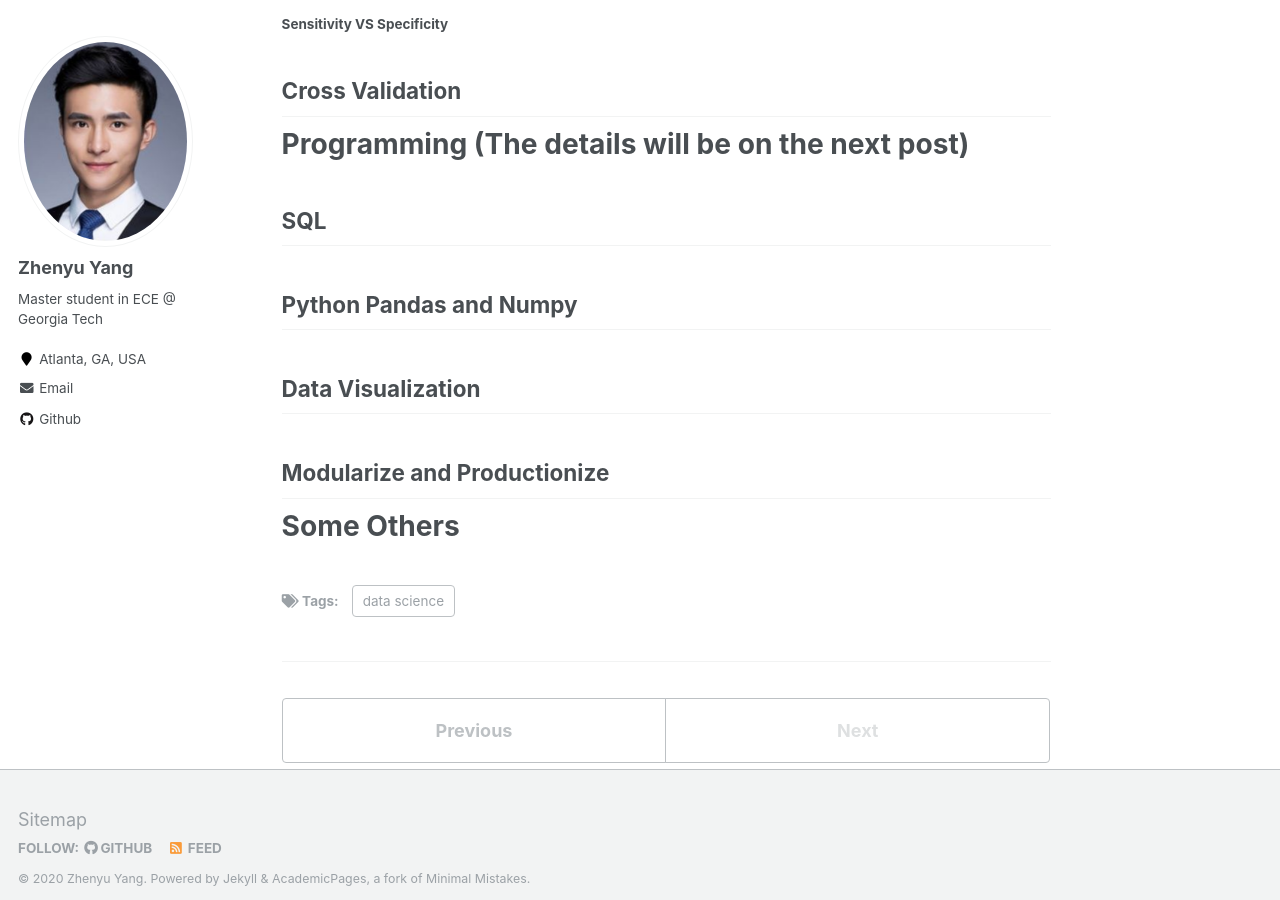
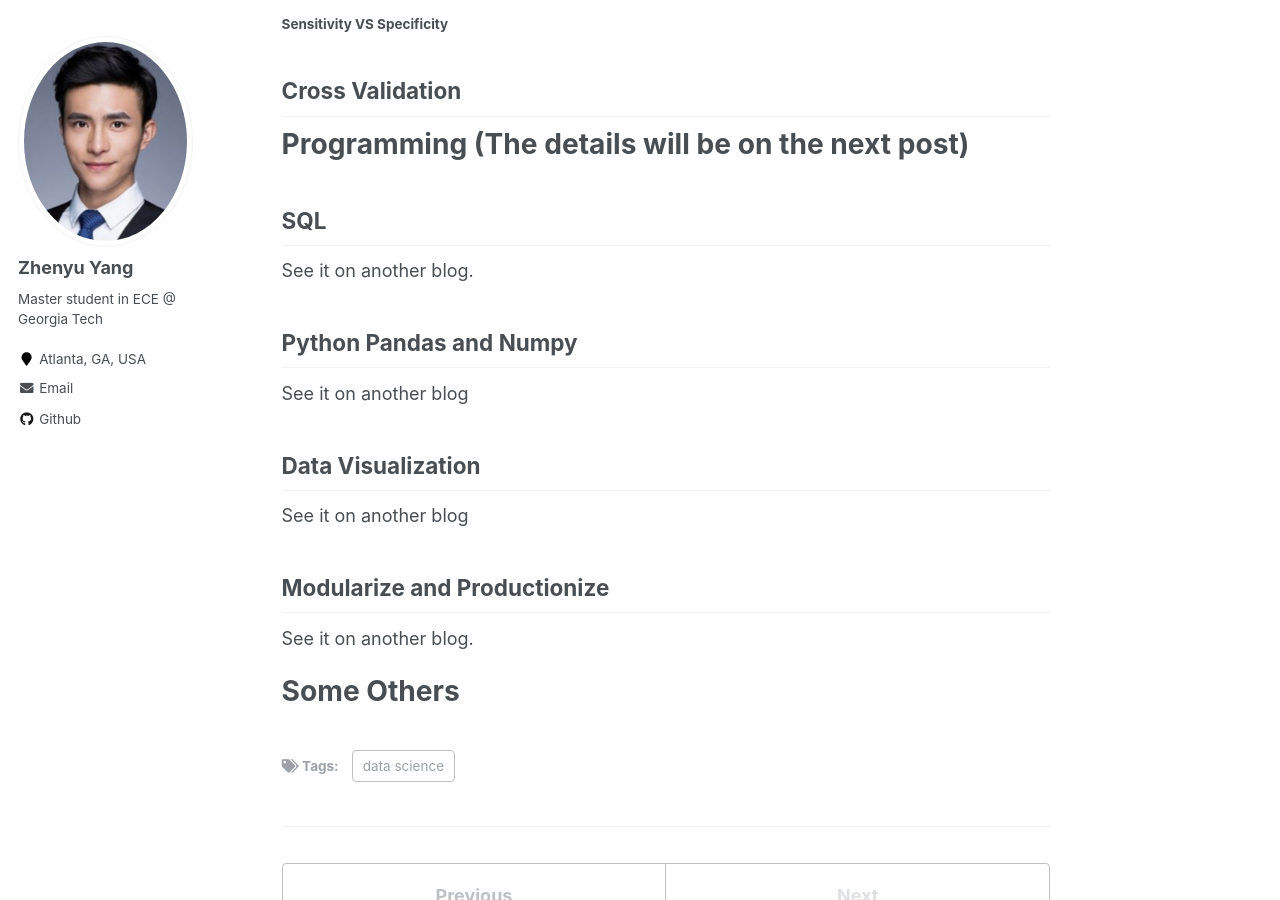
Before and after one commit to azpeteryang/azpeteryang.github.io, a Jekyll site: the page built from _posts/2020-05-22-blog-post-6.md, in a window 1280 px wide and 900 px high, scrolled down 2558 px. Built offline with Jekyll 4.4.1, drawn with Linux system fonts in a browser that asks for light colours; a file with an impossible date is left out.

Commit message:
Update 2020-05-22-blog-post-6.md

```diff
--- a/_posts/2020-05-22-blog-post-6.md
+++ b/_posts/2020-05-22-blog-post-6.md
@@ -201,10 +201,13 @@ Use a large tree to increase the features
 
 # Programming (The details will be on the next post)
 ## SQL
+See it on another blog.
 ## Python Pandas and Numpy
+See it on another blog
 ## Data Visualization
+See it on another blog
 ## Modularize and Productionize
-
+See it on another blog.
 
 
 
```
